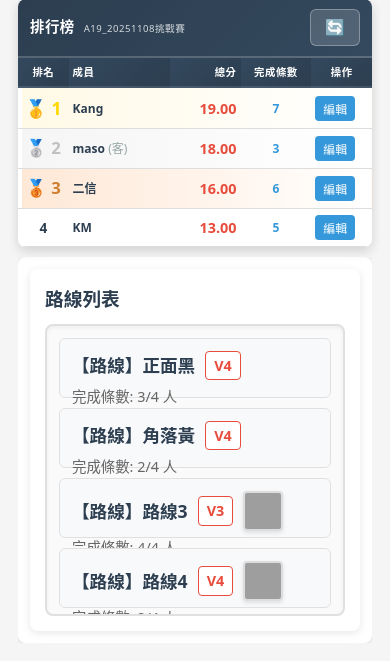
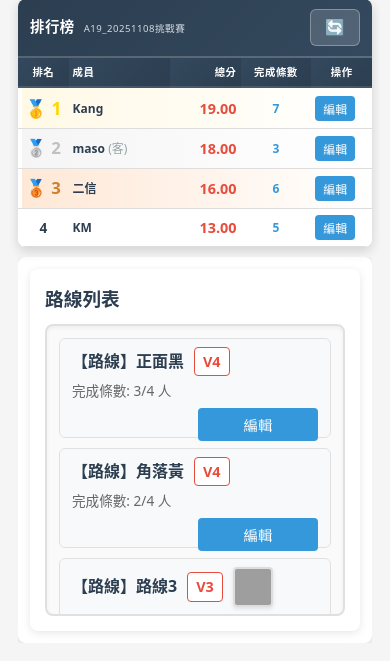
Before and after one commit to Kaimin018/Climbing_score_counter, a Django app: page /leaderboard/2/ in a window 390 px wide. Shown: the part 273-934 px from the top of the page. Run offline with Django 4.2, Linux system fonts and the light colour scheme; data comes from the database, SQL or seed files in the repository; grey boxes are pictures that could not be loaded.

Commit message:
fix: refine mobile CSS styles for improved layout and consistency
- Updated height for mobile route items to ensure visibility of five entries without overflow.
- Reduced padding and gap in route item styles for a more compact design.
- Added comments for clarity on layout adjustments and optimizations.

```diff
--- a/static/css/style.css
+++ b/static/css/style.css
@@ -1840,8 +1840,8 @@ tbody tr:hover {
         box-shadow: inset 0 2px 4px rgba(0,0,0,0.05);
         min-height: 0;
         /* 优化：移动端一次显示 5 条路线 */
-        /* 计算：移动端路线项更高（垂直布局），约 80px * 5 + 10px * 4 + 24px = 464px */
-        max-height: 480px;
+        /* 移动端路线项是垂直布局，每条约 110px，5条 + 间距 + padding = 约 600px */
+        height: 600px; /* 使用固定高度而不是 max-height，确保显示5条 */
     }
 
     /* 移動端自定義滾動條樣式 */
@@ -1866,12 +1866,27 @@ tbody tr:hover {
     .route-item {
         flex-direction: column;
         align-items: flex-start;
-        gap: 10px;
-        padding: 12px;
+        gap: 6px; /* 进一步减少间距 */
+        padding: 8px 12px; /* 减少垂直 padding */
+        min-height: 100px; /* 设置最小高度，确保一致性 */
+        box-sizing: border-box;
     }
 
     .route-info {
         width: 100%;
+    }
+
+    /* 移动端路线项内容优化 */
+    .route-name-grade {
+        margin-bottom: 4px; /* 减少底部间距 */
+    }
+
+    .route-name-grade strong {
+        font-size: 1rem; /* 稍微减小字体 */
+    }
+
+    .route-stats {
+        font-size: 0.85rem; /* 稍微减小字体 */
     }
 
     .route-actions {
```
